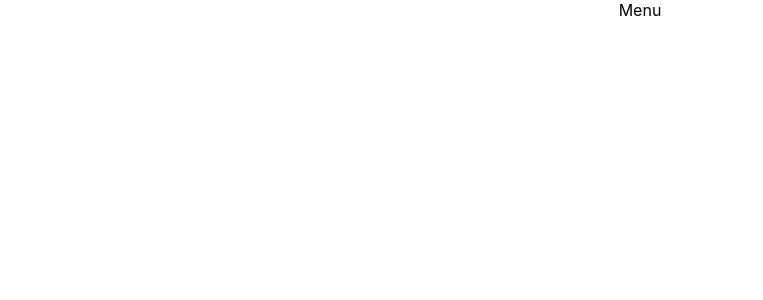
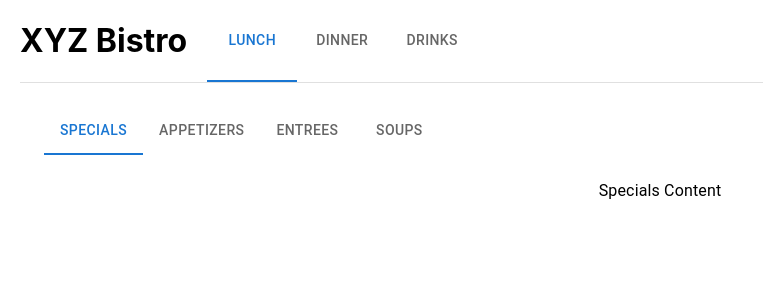
Before and after one commit to SamirG-ov/CPSC481_Project, a React (Create React App) app in the folder Project/: page /menu in a window 1280 px wide. Shown: the top 300 px of the page, without its empty margins (0-763 px from the left). Built offline with nearby package versions, Linux system fonts and the light colour scheme; the HTML template or start-up script is replaced by a standard one.

Commit message:
Added the skeleton for Menu

```diff
--- a/Project/package.json
+++ b/Project/package.json
@@ -3,6 +3,9 @@
   "version": "0.1.0",
   "private": true,
   "dependencies": {
+    "@emotion/react": "^11.11.3",
+    "@emotion/styled": "^11.11.0",
+    "@mui/material": "^5.15.11",
     "@testing-library/jest-dom": "^5.17.0",
     "@testing-library/react": "^13.4.0",
     "@testing-library/user-event": "^13.5.0",
--- a/Project/src/pages/menu.js
+++ b/Project/src/pages/menu.js
@@ -1,9 +1,129 @@
-import React from 'react'
+import * as React from 'react';
+import PropTypes from 'prop-types';
+import Tabs from '@mui/material/Tabs';
+import Tab from '@mui/material/Tab';
+import Typography from '@mui/material/Typography';
+import Box from '@mui/material/Box';
 
-const Menu = () => {
+function CustomTabPanel(props) {
+  const { children, value, index, ...other } = props;
+
   return (
-    <div>Menu</div>
-  )
+    <div
+      role="tabpanel"
+      hidden={value !== index}
+      id={`simple-tabpanel-${index}`}
+      aria-labelledby={`simple-tab-${index}`}
+      {...other}
+    >
+      {value === index && (
+        <Box sx={{ p: 3 }}>
+          <Typography>{children}</Typography>
+        </Box>
+      )}
+    </div>
+  );
 }
 
-export default Menu
+CustomTabPanel.propTypes = {
+  children: PropTypes.node,
+  index: PropTypes.number.isRequired,
+  value: PropTypes.number.isRequired,
+};
+
+function a11yProps(index) {
+  return {
+    id: `simple-tab-${index}`,
+    'aria-controls': `simple-tabpanel-${index}`,
+  };
+}
+
+export default function Menu() {
+  const [value, setValue] = React.useState(1);
+  const [nestedValue, setNestedValue] = React.useState(0);
+
+  const [nestedValueItemTwo, setNestedValueItemTwo] = React.useState(0);
+
+  const [nestedValueItemThree, setNestedValueItemThree] = React.useState(0);
+
+  const handleChange = (event, newValue) => {
+    setValue(newValue);
+  };
+
+  const handleNestedChange = (event, newValue) => {
+    setNestedValue(newValue);
+  };
+
+  const handleNestedChangeItemTwo = (event, newValue) => {
+    setNestedValueItemTwo(newValue);
+  };
+
+  const handleNestedChangeItemThree = (event, newValue) => {
+    setNestedValueItemThree(newValue);
+  };
+
+  return (
+    <Box sx={{ width: '100%', marginLeft: '20px' }}>
+      <Box sx={{ borderBottom: 1, borderColor: 'divider' }}>
+        <Tabs value={value} onChange={handleChange} aria-label="basic tabs example">
+          <h1>XYZ Bistro</h1>
+          <Tab sx={{ marginLeft: '20px' }} label="Lunch" {...a11yProps(1)} />
+          <Tab label="Dinner" {...a11yProps(2)} />
+          <Tab label="Drinks" {...a11yProps(3)} />
+        </Tabs>
+      </Box>
+      <CustomTabPanel value={value} index={1}>
+        <Tabs value={nestedValue} onChange={handleNestedChange} aria-label="">
+          <Tab label="Specials" {...a11yProps(0)} />
+          <Tab label="Appetizers" {...a11yProps(1)} />
+          <Tab label="Entrees" {...a11yProps(2)} />
+          <Tab label="Soups" {...a11yProps(3)} />
+        </Tabs>
+        <CustomTabPanel value={nestedValue} index={0}>
+          Specials Content
+        </CustomTabPanel>
+        <CustomTabPanel value={nestedValue} index={1}>
+          Appetizers Content
+        </CustomTabPanel>
+        <CustomTabPanel value={nestedValue} index={2}>
+          Entrees Content
+        </CustomTabPanel>
+        <CustomTabPanel value={nestedValue} index={3}>
+          Soups Content
+        </CustomTabPanel>
+      </CustomTabPanel>
+      <CustomTabPanel value={value} index={2}>
+        <Tabs value={nestedValueItemTwo} onChange={handleNestedChangeItemTwo} aria-label="">
+          <Tab label="Specials" {...a11yProps(0)} />
+          <Tab label="Appetizers" {...a11yProps(1)} />
+          <Tab label="Main Course" {...a11yProps(2)} />
+          <Tab label="Desserts" {...a11yProps(3)} />
+        </Tabs>
+        <CustomTabPanel value={nestedValueItemTwo} index={0}>
+          Specials Content
+        </CustomTabPanel>
+        <CustomTabPanel value={nestedValueItemTwo} index={1}>
+          Appetizers Content
+        </CustomTabPanel>
+        <CustomTabPanel value={nestedValueItemTwo} index={2}>
+          Main Course Content
+        </CustomTabPanel>
+        <CustomTabPanel value={nestedValueItemTwo} index={3}>
+          Deserts Content
+        </CustomTabPanel>
+      </CustomTabPanel>
+      <CustomTabPanel value={value} index={3}>
+        <Tabs value={nestedValueItemThree} onChange={handleNestedChangeItemThree} aria-label="">
+          <Tab label="Non-Alcoholic" {...a11yProps(0)} />
+          <Tab label="Alcoholic" {...a11yProps(1)} />
+        </Tabs>
+        <CustomTabPanel value={nestedValueItemThree} index={0}>
+          Non-Alcoholic Content
+        </CustomTabPanel>
+        <CustomTabPanel value={nestedValueItemThree} index={1}>
+          Alcoholic Content
+        </CustomTabPanel>
+      </CustomTabPanel>
+    </Box>
+  );
+}
```
Also changed, not shown: 1 other file (tests, documents, lock files or other folders).
